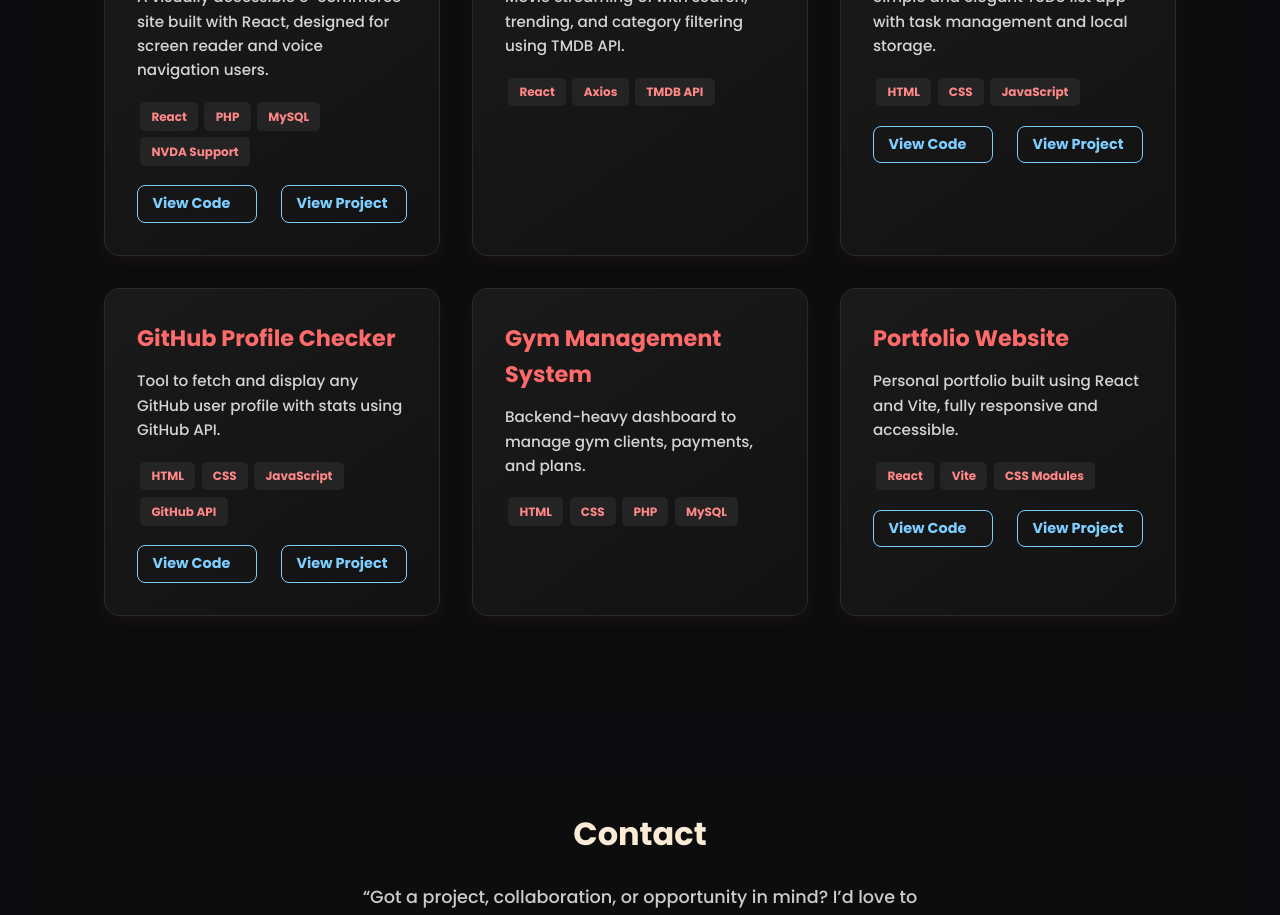
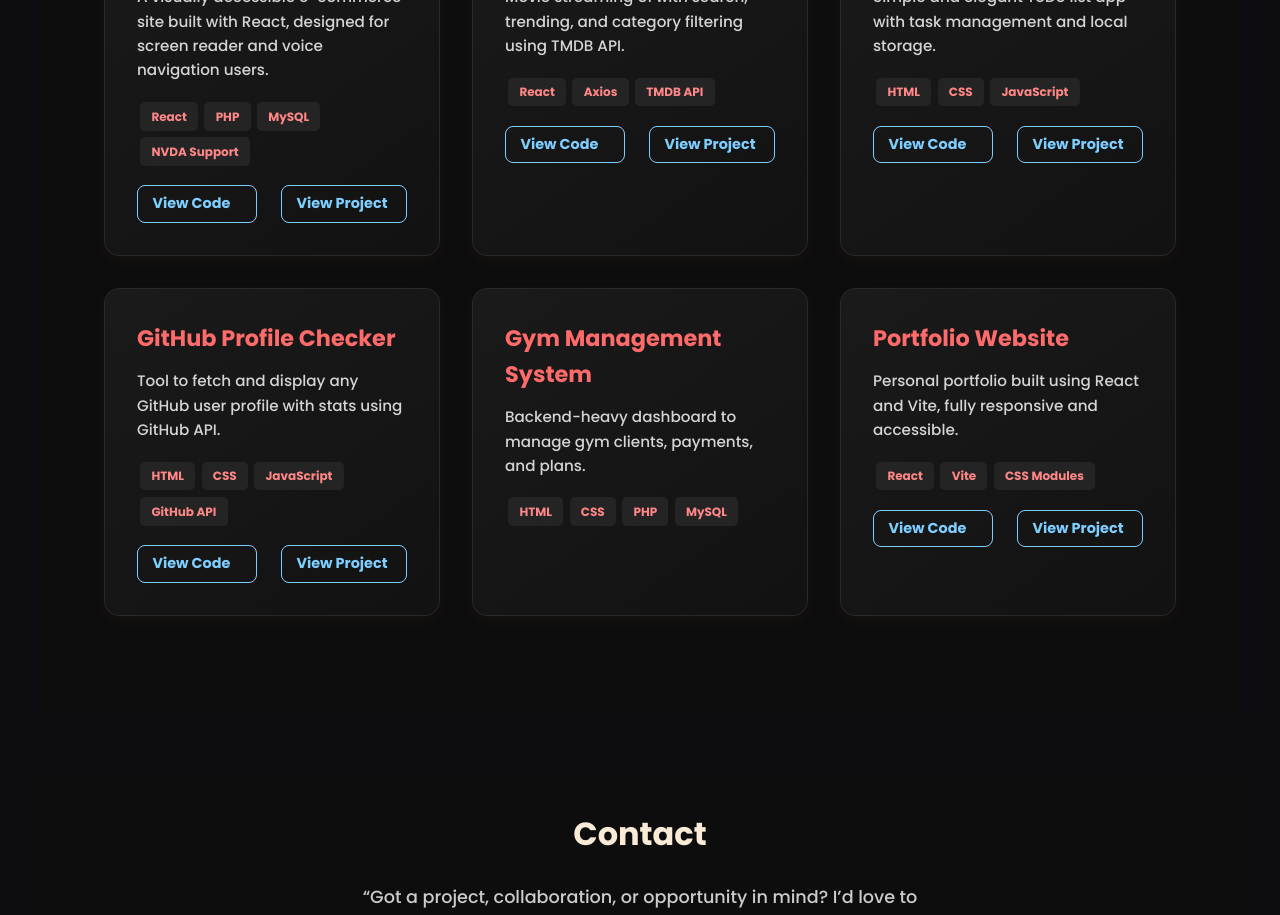
Before and after one commit to adithyajs22/portfolio, a React (Vite) app: page / in a window 1280 px wide. Shown: the part 1760-2675 px from the top of the page. Built offline with nearby package versions, Linux system fonts and the light colour scheme.

Commit message:
netflic github

```diff
--- a/src/ProjectsData.js
+++ b/src/ProjectsData.js
@@ -10,6 +10,8 @@ const projects = [
     title: 'Netflix Clone',
     description: 'Movie streaming UI with search, trending, and category filtering using TMDB API.',
     tech: ['React', 'Axios', 'TMDB API'],
+    github:'https://github.com/adithyajs22/NetflixClone/tree/main/src',
+    live:"https://netflix-clone-adithya-jss-projects.vercel.app/"
 
   },
   {
```
